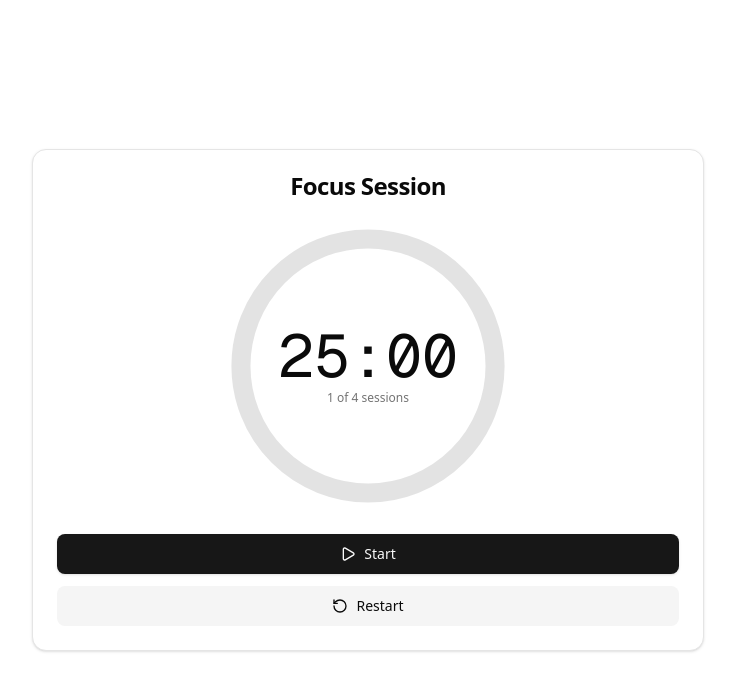
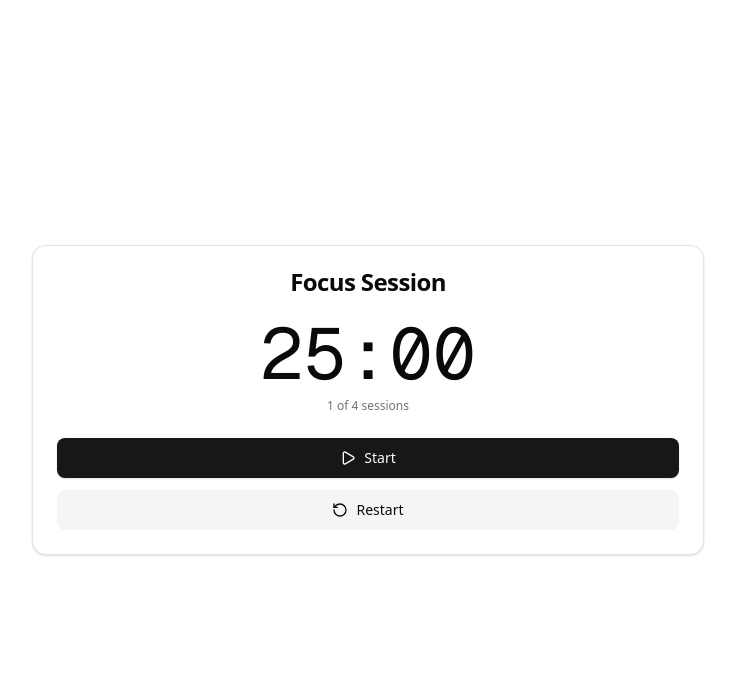
Before and after one commit to dogafincan/pomo, a Next.js app: page / in a window 1280 px wide. Shown: the top 690 px of the page, without its empty margins (272-1007 px from the left). Built offline with nearby package versions, Linux system fonts and the light colour scheme.

Commit message:
Remove progress ring
Drop the circular progress display for a cleaner countdown-only timer.

```diff
--- a/app/page.tsx
+++ b/app/page.tsx
@@ -142,30 +142,6 @@ export default function Home() {
     transitionToNextPhase({ creditFocus: phase === "work" });
   }, [isRunning, phase, secondsRemaining, transitionToNextPhase]);
 
-  const totalSeconds = useMemo(() => PHASE_DURATION_SECONDS[phase], [phase]);
-  const progress = useMemo(() => {
-    if (totalSeconds === 0) {
-      return 0;
-    }
-
-    const elapsed = totalSeconds - secondsRemaining;
-    return Math.min(
-      100,
-      Math.max(0, Math.round((elapsed / totalSeconds) * 100)),
-    );
-  }, [totalSeconds, secondsRemaining]);
-  const progressCircle = useMemo(() => {
-    const radius = 120;
-    const circumference = 2 * Math.PI * radius;
-    const dashOffset = circumference * ((100 - progress) / 100);
-
-    return {
-      radius,
-      circumference,
-      dashOffset,
-    };
-  }, [progress]);
-
   const cyclePosition = useMemo(() => {
     const completedInCycle = completedPomodoros % 4;
 
@@ -205,46 +181,13 @@ export default function Home() {
           <CardTitle>{phaseLabel}</CardTitle>
         </CardHeader>
         <CardContent className="flex flex-col items-center gap-6">
-          <div className="relative flex h-72 w-72 items-center justify-center">
-            <svg
-              className="h-full w-full"
-              viewBox="0 0 272 272"
-              role="presentation"
-            >
-              <circle
-                cx="136"
-                cy="136"
-                r={progressCircle.radius}
-                fill="transparent"
-                stroke="currentColor"
-                strokeWidth="18"
-                className="text-muted-foreground/20"
-              />
-              <circle
-                cx="136"
-                cy="136"
-                r={progressCircle.radius}
-                fill="transparent"
-                stroke="currentColor"
-                strokeWidth="18"
-                strokeLinecap="round"
-                strokeDasharray={progressCircle.circumference}
-                strokeDashoffset={progressCircle.dashOffset}
-                className="text-foreground transition-[stroke-dashoffset] duration-300 ease-linear"
-                style={{
-                  transformOrigin: "center",
-                  transform: "rotate(-90deg)",
-                }}
-              />
-            </svg>
-            <div className="absolute inset-0 flex flex-col items-center justify-center gap-1 text-center">
-              <p className="font-mono text-5xl md:text-6xl">
-                {formatTime(secondsRemaining)}
-              </p>
-              <span className="text-xs text-muted-foreground">
-                {cyclePosition} of 4 sessions
-              </span>
-            </div>
+          <div className="flex flex-col items-center gap-2 text-center">
+            <p className="font-mono text-6xl md:text-7xl">
+              {formatTime(secondsRemaining)}
+            </p>
+            <span className="text-xs text-muted-foreground">
+              {cyclePosition} of 4 sessions
+            </span>
           </div>
           <div className="flex w-full flex-col gap-3">
             <Button className="w-full gap-2" onClick={handleToggle}>
```
